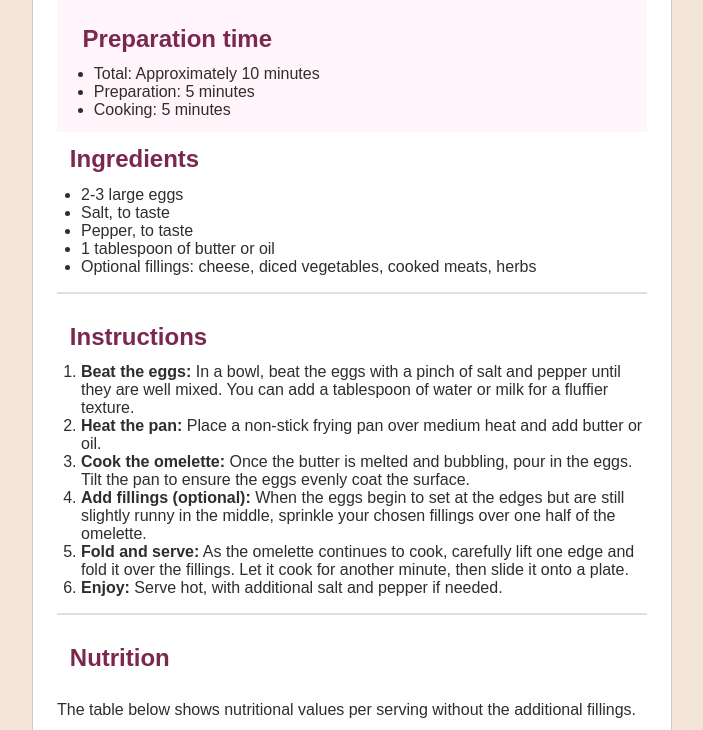
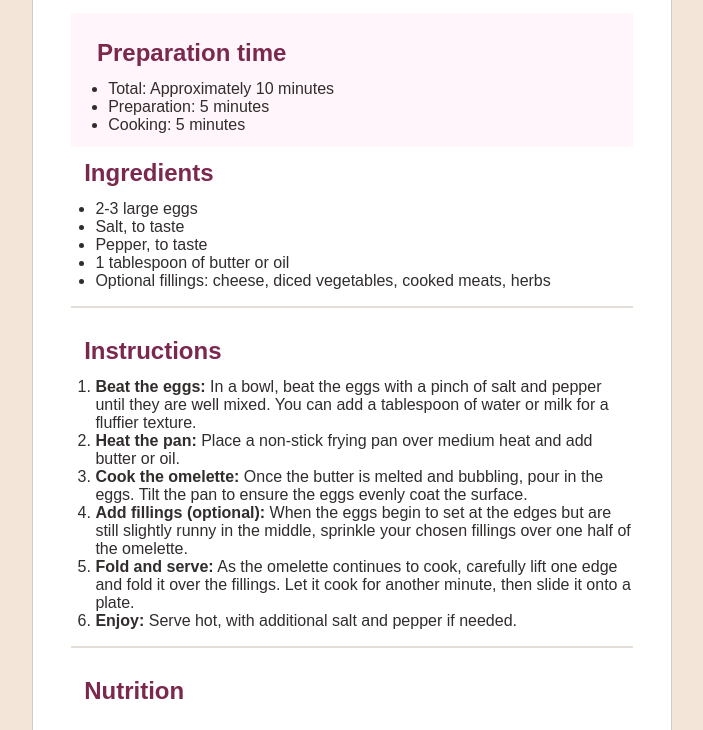
Before and after one commit to Iyanu22/frontend-mentor-challenges, a plain HTML site: page recipe-page-main/index.html in a window 1280 px wide. Shown: the part 329-1059 px from the top of the page, without its empty margins (288-991 px from the left). Drawn offline with Linux system fonts and the light colour scheme.

Commit message:
improve css styling

```diff
--- a/recipe-page-main/style.css
+++ b/recipe-page-main/style.css
@@ -13,6 +13,7 @@
     --rose-800: hsl(332, 51%, 32%);
     --rose-50: hsl(330, 100%, 98%);
     --attribution-link: hsl(228, 45%, 44%);
+    --container-border: hsl(0, 0%, 80%);
 }
 body{
     background-color: var(--stone-100);
@@ -33,9 +34,9 @@ main{
     min-height: 100vh;
 }
 .container{
-    border: 1px solid hsl(0, 0%, 80%);
+    border: 1px solid var(--container-border);
     width: clamp(20rem, 90vw, 40rem);
-    padding: 1.5rem;
+    padding: clamp(1rem, 3vw, 2.5rem);
     border-radius: 10px;
     font-family: 'young-serif', sans-serif;
     background-color: var(--neutral-color);
```
